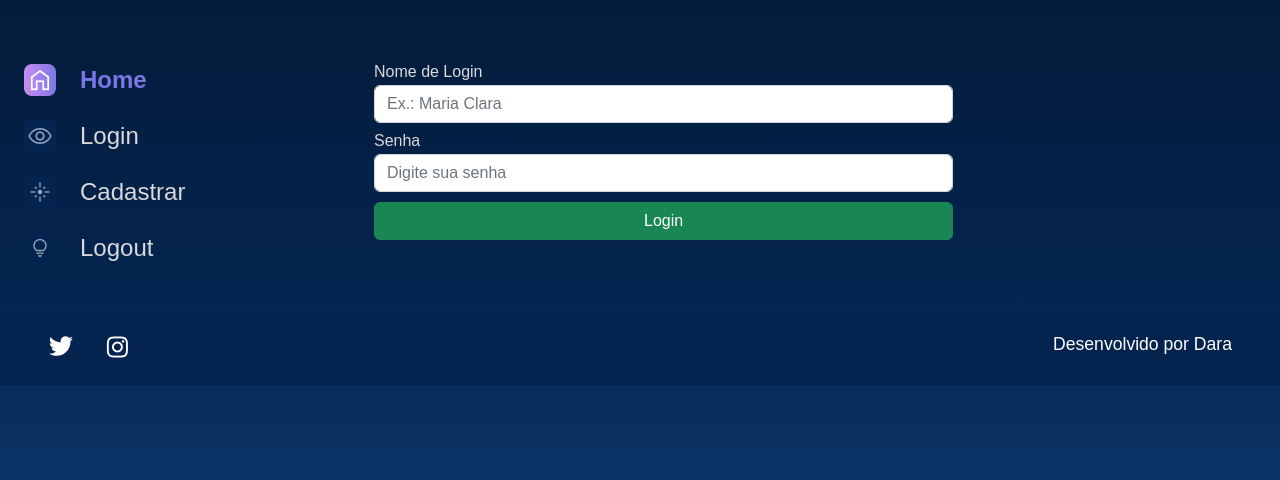
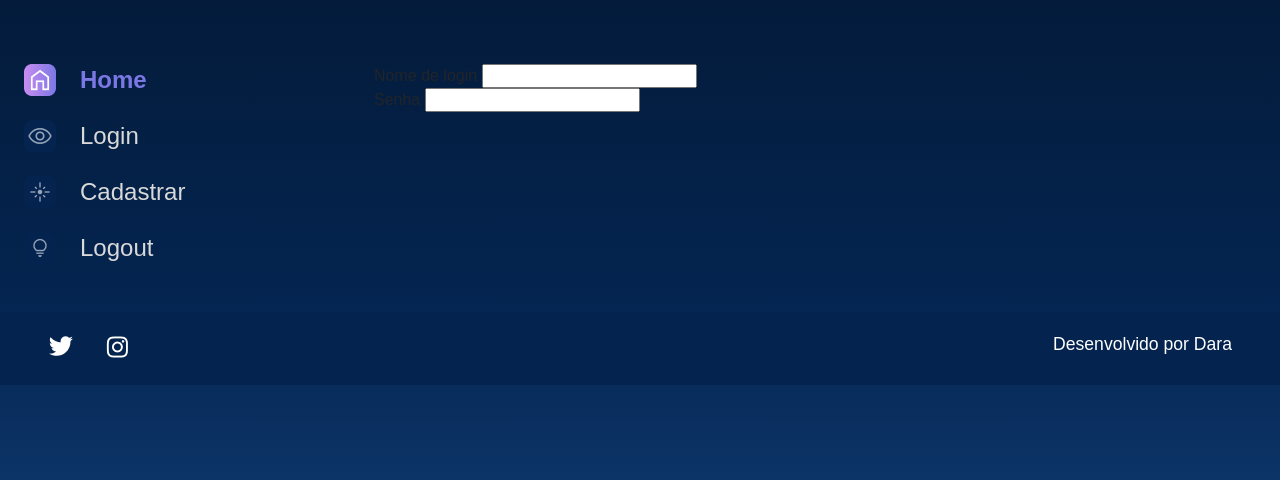
Before and after one commit to dara-ingrid/my-library, a Django app: page /login in a window 1280 px wide. Shown: the part 114-594 px from the top of the page. Run offline with Django 4.2, Linux system fonts and the light colour scheme.

Commit message:
Create Login form

```diff
--- a/templates/users/login.html
+++ b/templates/users/login.html
@@ -42,18 +42,15 @@
             </section>
             <section class="galeria" style="margin-left: 5em">
                 <form action="" method="">
+                    {% csrf_token %}
                     <div class="row">
-                        <div class="col-12 col-lg-12" style="margin-bottom: 10px;">
-                            <label for="nome_login" style="color:#D9D9D9; margin-bottom: 5px;"><b>Nome de Login</b></label>
-                            <input type="text" class="form-control" name="nome_login" placeholder="Ex.: Maria Clara" required>
+                        {% for field in form.visible_fields %}
+                        <div>
+                            <label for="{{ field.id_for_label }}">{{ field.label }}</label>
+                            {{ field }}
                         </div>
-                        <div class="col-12 col-lg-12" style="margin-bottom: 10px;">
-                            <label for="password" style="color:#D9D9D9; margin-bottom: 5px;"><b>Senha</b></label>
-                            <input type="password" class="form-control" name="password" placeholder="Digite sua senha" required>
-                        </div>
-                        <div class="col-12 text-center">
-                            <button class="btn btn-success col-12" style="padding: top 5px;" type="submit">Login</button>
-                        </div>
+
+                        {% endfor %}
                     </div>
                 </form>
             </section>
--- /dev/null
+++ b/users/forms.py
@@ -0,0 +1,14 @@
+from django import forms
+
+class LoginForms(forms.Form):
+    nome_login=forms.CharField(
+        label="Nome de login",
+        required=True,
+        max_length=100
+    )
+    senha=forms.CharField(
+        label="Senha",
+        required=True,
+        max_length=70,
+        widget=forms.PasswordInput()
+    )
--- a/users/views.py
+++ b/users/views.py
@@ -1,7 +1,10 @@
 from django.shortcuts import render
 
+from users.forms import LoginForms
+
 def login(request):
-    return render(request, "users/login.html")
+    form = LoginForms()
+    return render(request, "users/login.html", {"form": form})
 
 def cadastro(request):
     return render(request, "users/cadastro.html")
```
